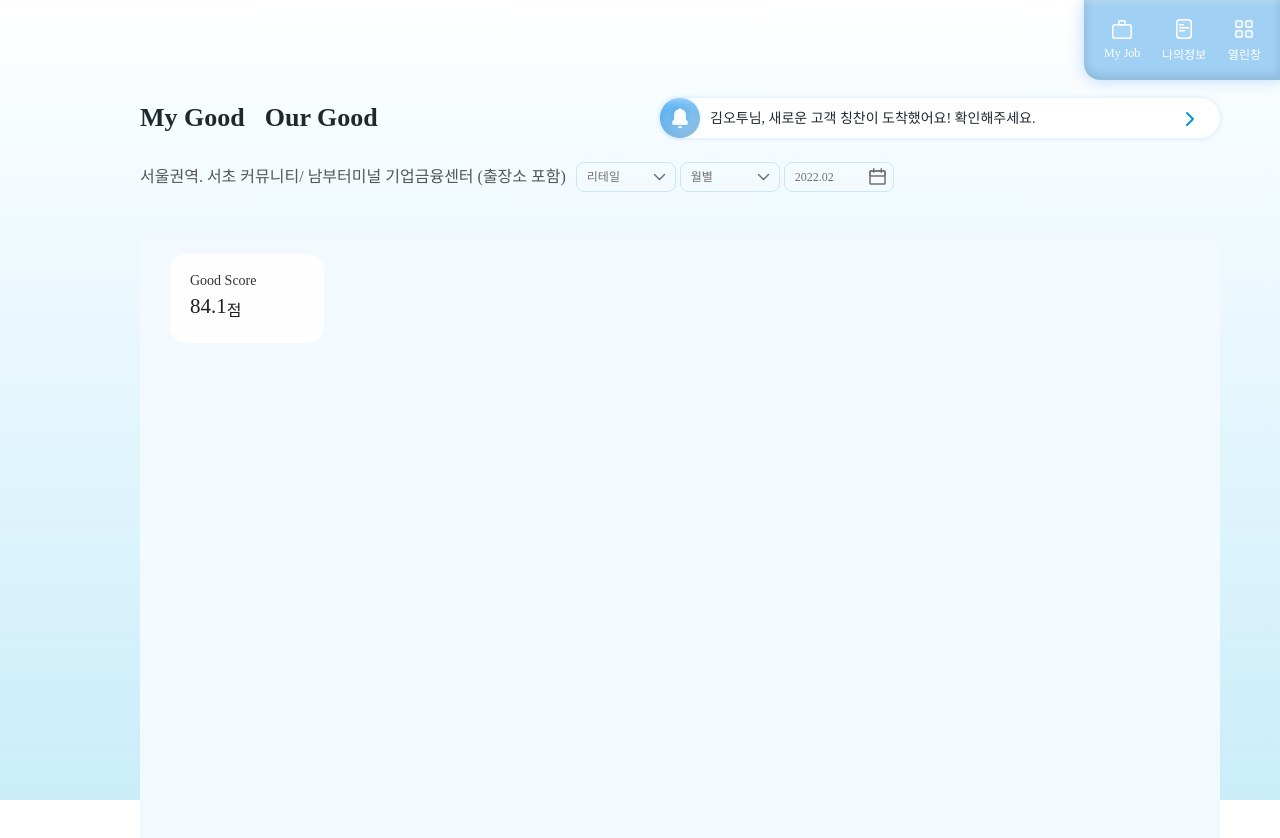
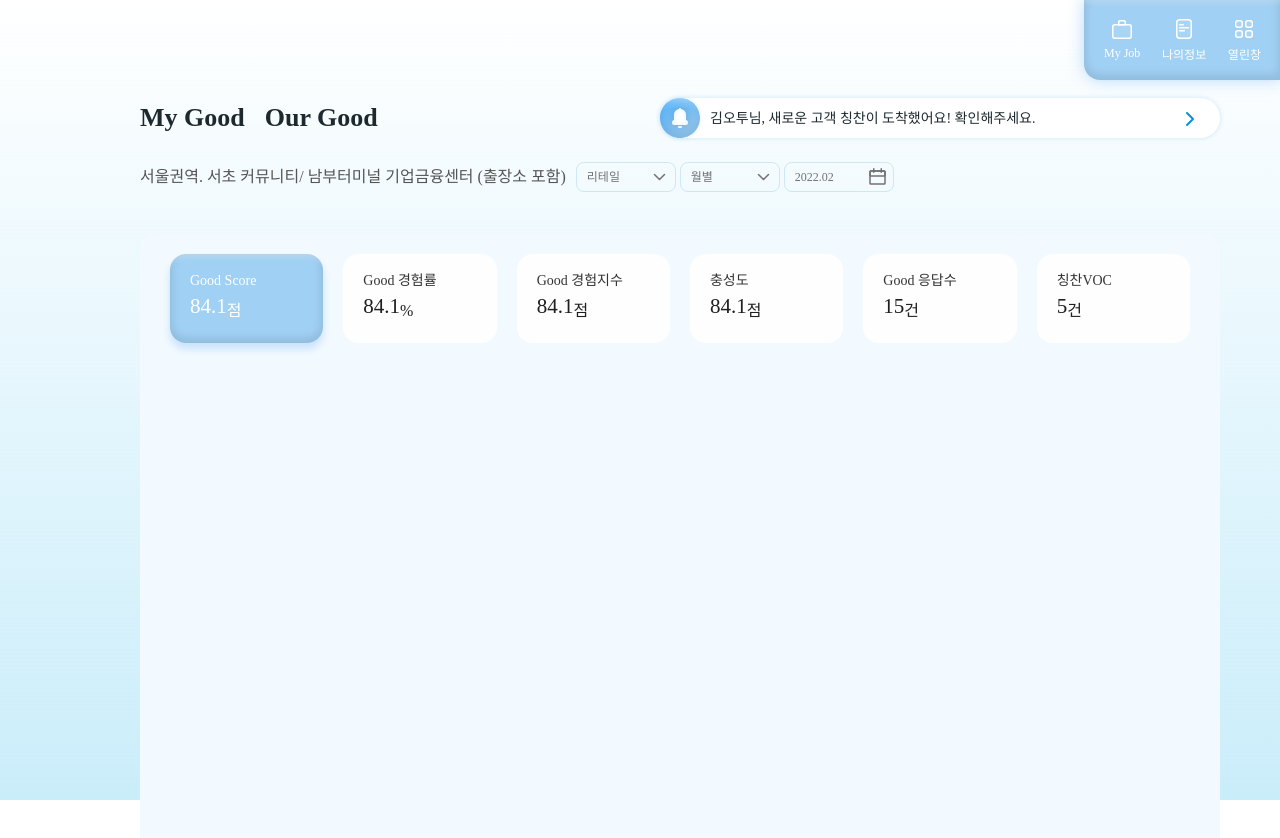
Before and after one commit to csdp0106o2ux/sinhanProject, a React (Create React App) app: page / in a window 1280 px wide. Shown: the top 838 px of the page. Built offline with nearby package versions, Linux system fonts and the light colour scheme.

Commit message:
feat: add scoreDummyData inside GoodTab1 jsx page

```diff
--- a/src/pages/goodTab1/components/ScoreCard.jsx
+++ b/src/pages/goodTab1/components/ScoreCard.jsx
@@ -5,7 +5,7 @@ const Container = styled.div`
     width: 154px;
     height: 89px;
     margin: 0 10px 10px;
-    padding: 16px 58px 16px 20px;
+    padding: 16px 0 16px 20px;
     border-radius: 16px;
     ${({ checked }) => (checked ? 'box-shadow: 0 6px 8px 0 rgba(27, 131, 242, 0.2), inset 0 -3px 8px 2px rgba(0, 0, 0, 0.1), inset 0 13px 6px -10px rgba(255, 255, 255, 0.35);  background-image: linear-gradient(304deg, #a0d0f4 100%, #a0d0f4 100%, #5cb8ff 13%, #3495df -9%);' : 'background-color: rgba(255, 255, 255, 0.9);')};
 `;
@@ -24,7 +24,7 @@ const Title = styled.span`
 
 const TextWrap = styled.div`
     display: flex;
-    align-items: flex-end;
+    align-items: end;
 `;
 
 const NumText = styled.span`
@@ -52,10 +52,10 @@ const UnitText = styled.span`
 const ScoreCard = (props) => {
     return (
         <Container checked={props.checked}>
-            <Title checked={props.checked}>Good Score</Title>
+            <Title checked={props.checked}>{props.title}</Title>
             <TextWrap>
-                <NumText checked={props.checked}>84.1</NumText>
-                <UnitText checked={props.checked}>점</UnitText>
+                <NumText checked={props.checked}>{props.score}</NumText>
+                <UnitText checked={props.checked}>{props.unit}</UnitText>
             </TextWrap>
         </Container>
     );
--- a/src/pages/goodTab1/components/style.jsx
+++ b/src/pages/goodTab1/components/style.jsx
@@ -80,6 +80,7 @@ const DropDownText = styled.span`
 
 const ScoreWrap = styled.div`
     padding: 20px;
+    display: flex;
     border-radius: 16px;
     background-color: #f3faff;
     height: 660px;
--- a/src/pages/goodTab1/index.jsx
+++ b/src/pages/goodTab1/index.jsx
@@ -8,10 +8,7 @@ import ScoreCard from './components/ScoreCard';
 
 const GoodTab1 = () => {
     const [dropDown, setDropDown] = useState([]);
-
-    useEffect(() => {
-        setDropDown(dummyData);
-    }, []);
+    const [score, setScore] = useState([]);
 
     const dummyData = [
         {
@@ -30,6 +27,56 @@ const GoodTab1 = () => {
             title: '2022.02',
         },
     ];
+
+    const scoreDummyData = [
+        {
+            id: 0,
+            title: 'Good Score',
+            score: '84.1',
+            unit: '점',
+            checked: true,
+        },
+        {
+            id: 1,
+            title: 'Good 경험률',
+            score: '84.1',
+            unit: '%',
+            checked: false,
+        },
+        {
+            id: 2,
+            title: 'Good 경험지수',
+            score: '84.1',
+            unit: '점',
+            checked: false,
+        },
+        {
+            id: 3,
+            title: '충성도',
+            score: '84.1',
+            unit: '점',
+            checked: false,
+        },
+        {
+            id: 4,
+            title: 'Good 응답수',
+            score: '15',
+            unit: '건',
+            checked: false,
+        },
+        {
+            id: 5,
+            title: '칭찬VOC',
+            score: '5',
+            unit: '건',
+            checked: false,
+        },
+    ];
+
+    useEffect(() => {
+        setDropDown(dummyData);
+        setScore(scoreDummyData);
+    }, []);
 
     return (
         <Container>
@@ -54,7 +101,9 @@ const GoodTab1 = () => {
                 ))}
             </DropDownWrap>
             <ScoreWrap>
-                <ScoreCard />
+                {score?.map((item) => (
+                    <ScoreCard key={item.id} checked={item.checked} title={item.title} score={item.score} unit={item.unit} />
+                ))}
             </ScoreWrap>
         </Container>
     );
```
